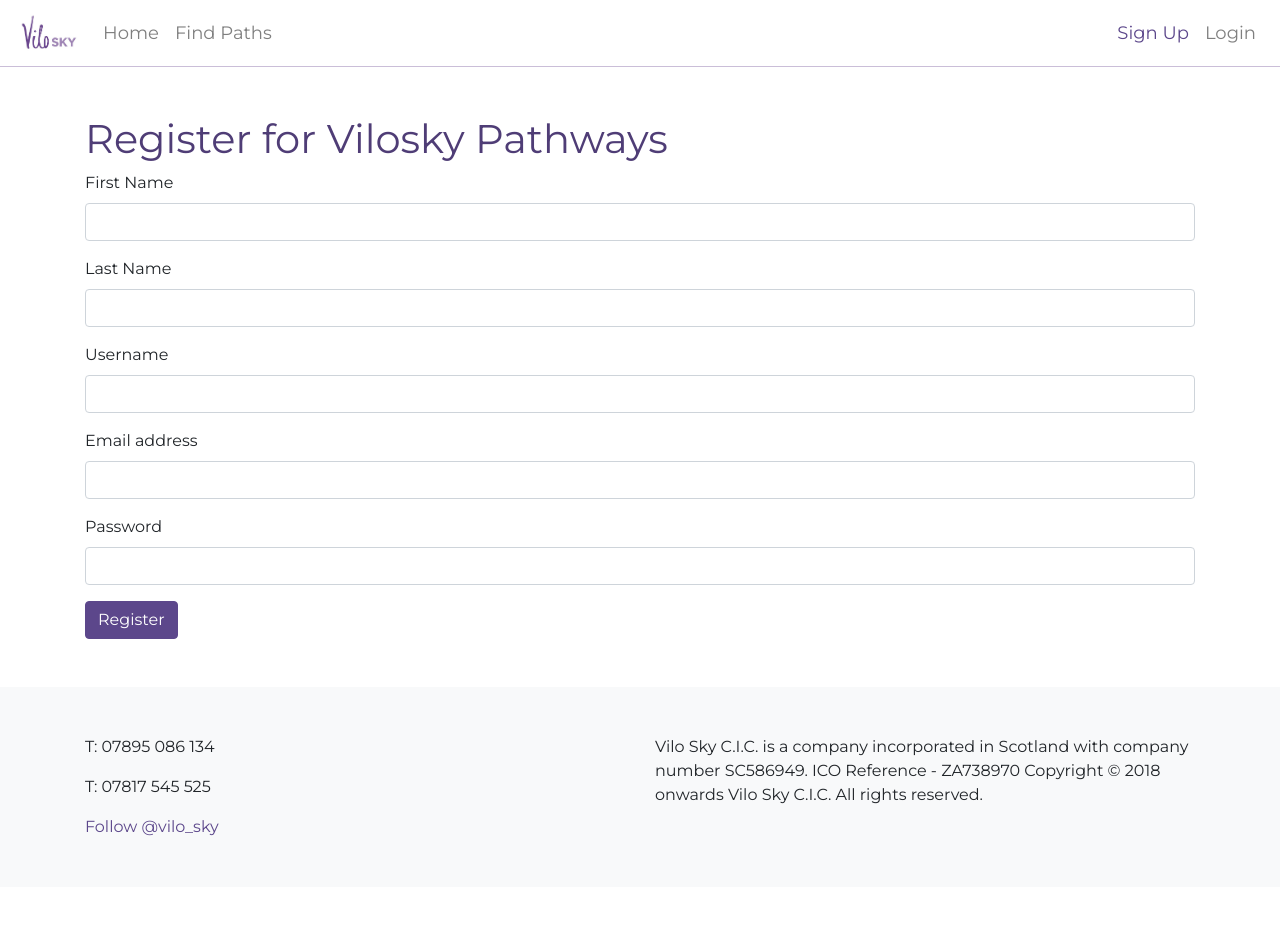
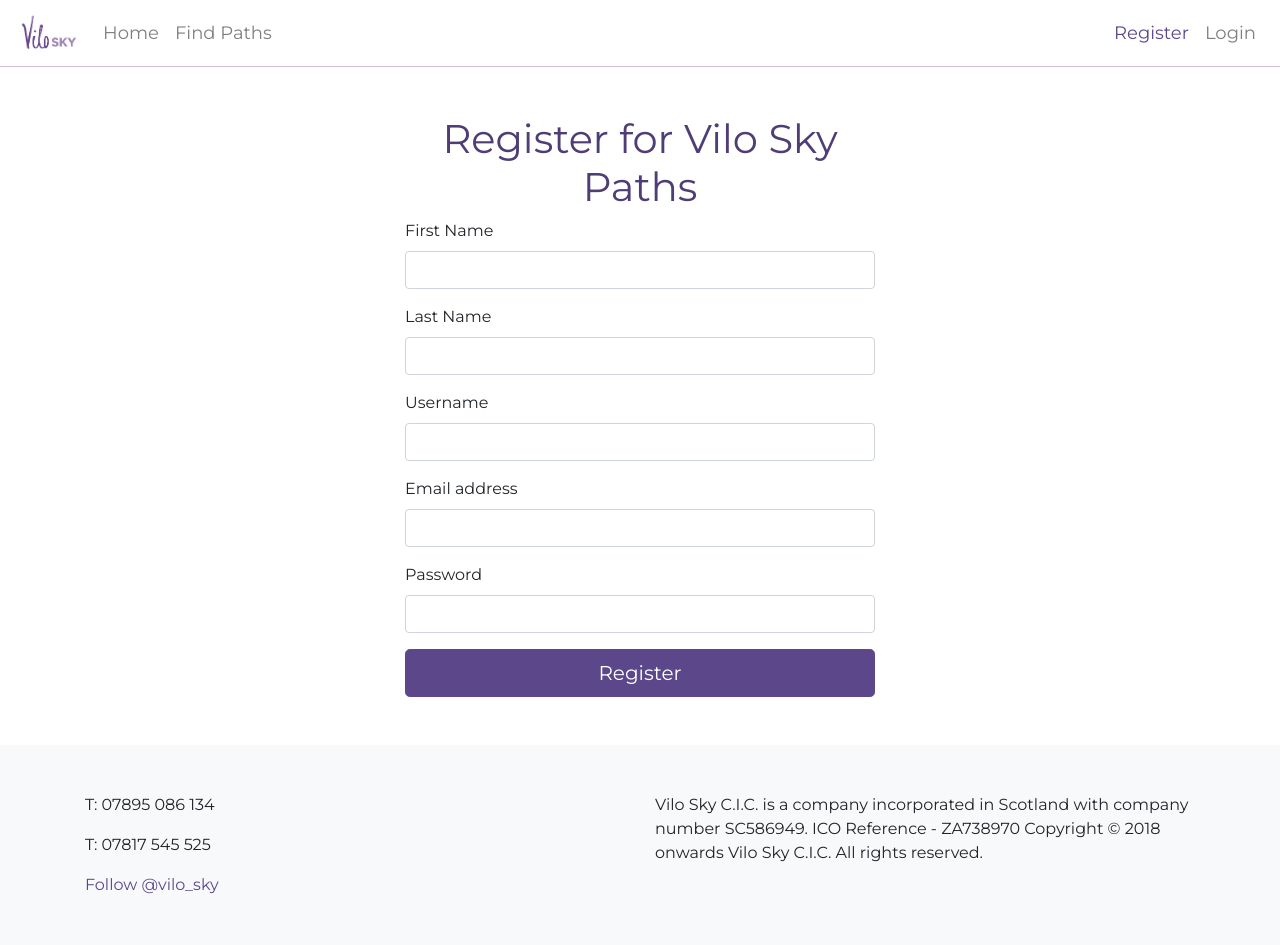
Before and after one commit to tp3-2020-CS32/ViloSky, a Django app: page /paths/register/ in a window 1280 px wide. Before the commit the page ends 836 px from the top, so only its background shows below. Run offline with Django 3.2, Linux system fonts and the light colour scheme; some libraries are stand-ins or nearby versions.

Commit message:
various design and layout improvements

```diff
--- a/vilosky_paths/paths/views.py
+++ b/vilosky_paths/paths/views.py
@@ -34,7 +34,7 @@ def search(request):
 def dashboard(request):
     try:
         if request.session['just_registered']:
-            messages.success(request, 'Thanks for registering')
+            messages.success(request, 'Thank you for registering, and welcome to Vilo Sky Paths!')
             request.session['just_registered'] = False
     except:
         pass
@@ -91,7 +91,7 @@ def user_login(request):
             else:
                 return HttpResponse("Your account is disabled.")
         else:
-            messages.error(request, 'username or password is incorrect.')
+            messages.error(request, 'Username or password is incorrect.')
             return redirect('paths:login')
     else:
         return render(request, 'paths/login.html')
--- a/vilosky_paths/static/css/master.css
+++ b/vilosky_paths/static/css/master.css
@@ -50,3 +50,17 @@ a:hover {
 .btn.focus, .btn:focus {
     box-shadow: none;
 }
+
+.login-registration {
+    margin: auto;
+    max-width: 500px;
+}
+
+.btn-login-registration {
+    width: 100%;
+}
+
+.twitter-timeline {
+    border: 1px solid #5c478b !important;
+    border-radius: .3rem;
+}
--- a/vilosky_paths/templates/paths/base.html
+++ b/vilosky_paths/templates/paths/base.html
@@ -54,7 +54,7 @@
                 </li>
                 {% else %}
                 <li class="nav-item">
-                    <a class="nav-link" href="{% url 'paths:register' %}">Sign Up</a>
+                    <a class="nav-link" href="{% url 'paths:register' %}">Register</a>
                 </li>
                 <li class="nav-item">
                     <a class="nav-link" href="{% url 'paths:login' %}">Login</a>
--- a/vilosky_paths/templates/paths/register.html
+++ b/vilosky_paths/templates/paths/register.html
@@ -2,35 +2,38 @@
 {% load static %}
 
 {% block title_block %}
-Sign Up
+Register - Vilo Sky
 {% endblock %}
 
 {% block body_block %}
-<div class="container">
-	<h1 class="mt-5">Register for Vilosky Pathways</h1>
+<div class="container login-registration">
+	<h1 class="mt-5 text-center">Register for Vilo Sky Paths</h1>
 	<form id="register_form" method="post" action="{% url 'paths:register' %}">
 		{% csrf_token %}
 		<div class="mb-3">
 			<label for="firstnameInput" class="form-label">First Name</label>
-			<input type="text" name="first_name" class="form-control" id="firstnameInput" aria-describedby="first_name">
+			<input required="" type="text" name="first_name" class="form-control" id="firstnameInput"
+				aria-describedby="first_name">
 		</div>
 		<div class="mb-3">
 			<label for="lastnameInput" class="form-label">Last Name</label>
-			<input type="text" name="last_name" class="form-control" id="lastnameInput" aria-describedby="last_name">
+			<input required="" type="text" name="last_name" class="form-control" id="lastnameInput"
+				aria-describedby="last_name">
 		</div>
 		<div class="mb-3">
 			<label for="usernameInput" class="form-label">Username</label>
-			<input type="text" name="username" class="form-control" id="usernameInput" aria-describedby="username">
+			<input required="" type="text" name="username" class="form-control" id="usernameInput"
+				aria-describedby="username">
 		</div>
 		<div class="mb-3">
 			<label for="emailInput" class="form-label">Email address</label>
-			<input type="text" name="email" class="form-control" id="emailInput" aria-describedby="email">
+			<input required="" type="text" name="email" class="form-control" id="emailInput" aria-describedby="email">
 		</div>
 		<div class="mb-3">
 			<label for="passwordInput" class="form-label">Password</label>
-			<input type="password" name="password" class="form-control" id="passwordInput">
+			<input required="" type="password" name="password" class="form-control" id="passwordInput">
 		</div>
-		<input type="submit" class="btn btn-primary" value="Register">
+		<input type="submit" class="btn btn-login-registration btn-lg" value="Register">
 	</form>
 </div>
 {% endblock %}
```
Also changed, not shown: vilosky_paths/templates/paths/dashboard.html (+13 -12 lines), vilosky_paths/templates/paths/login.html (+18 -16 lines).
